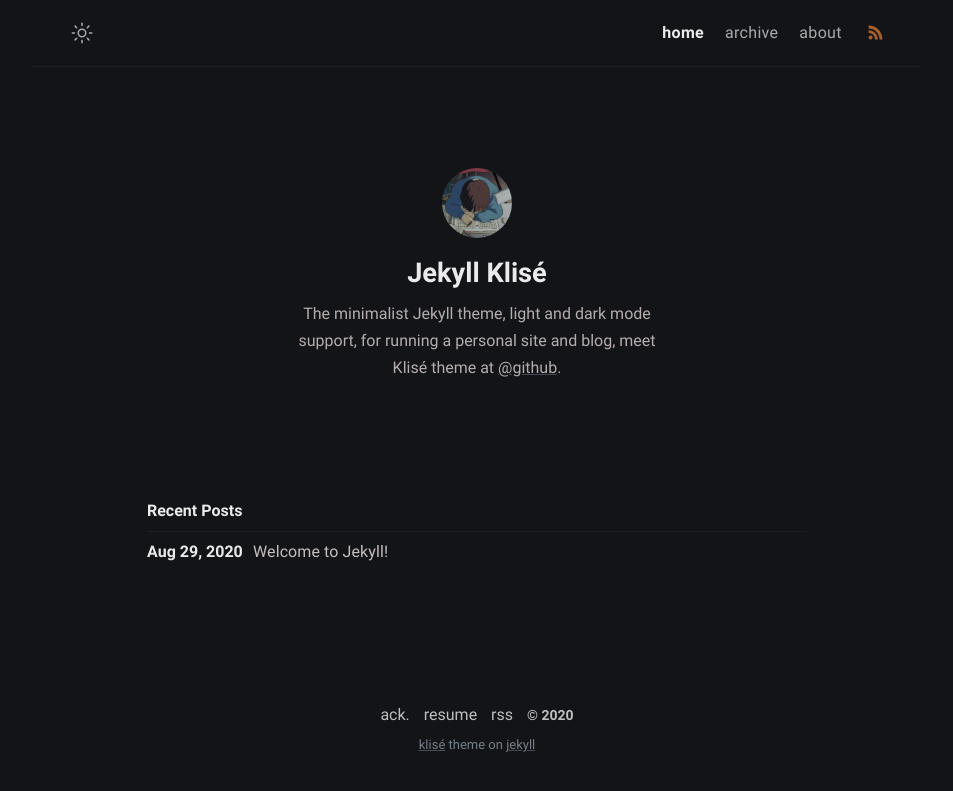
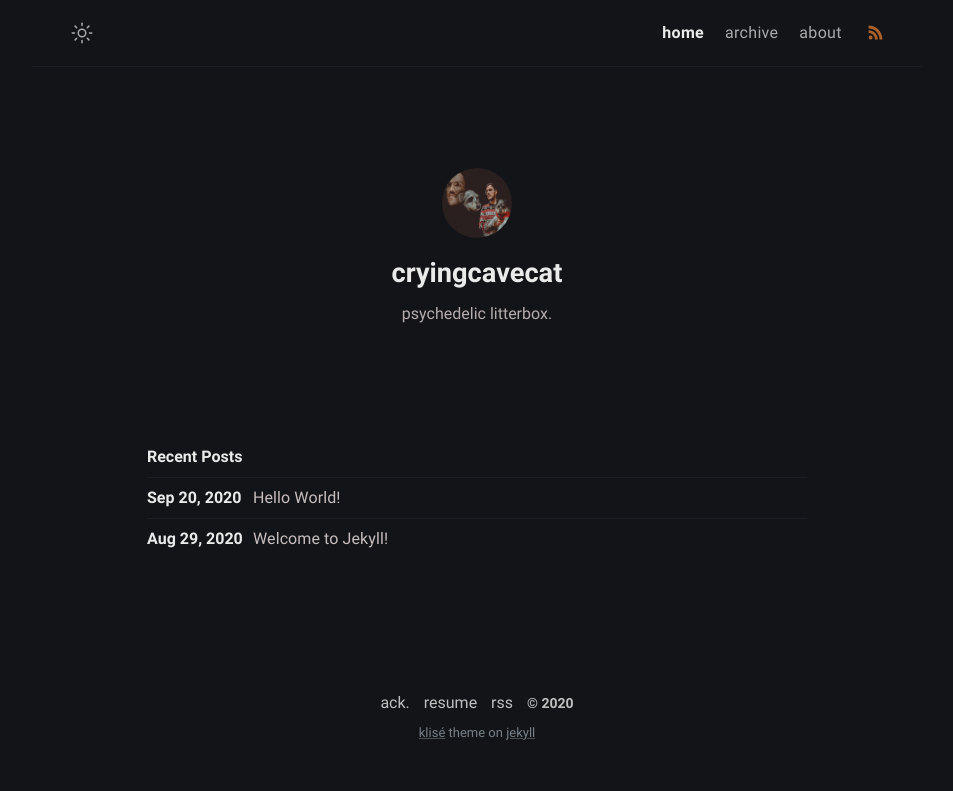
Before and after one commit to cryingcavecat/cryingcavecat.github.io, a Jekyll site: the page built from index.md, in a window 1280 px wide. Shown: the top 791 px of the page, without its empty margins (163-1116 px from the left). Built offline with Jekyll 4.4.1, drawn with Linux system fonts in a browser that asks for light colours.

Commit message:
First ramblings in Dev

```diff
--- a/_config.yml
+++ b/_config.yml
@@ -1,23 +1,21 @@
 # Site settings
-title: Klise Theme # site title
+title: cryingcavecat # site title
 description: >- # site description
-  He's writing in Bahasa about web technology and experience as a journal
-  for documentation things that he learned, meet him <a href="https://github.com/piharpi" target="_blank" rel="noopener">@github</a>.
+  a cat in space ...
 lang: en-US # default lang
-timezone: Asia/Jakarta # set your timezone
+timezone: Africa/Johannesburg # set your timezone
 image: assets/img/ogp.png # This image used for Open Graph more info https://ogp.me/
-repo: https://github.com/piharpi/jekyll-klise # site repo [optional]
+repo:  # site repo [optional]
 mode: dark # default theme "dark" | "light"
 
 # Profile settings
 author:
-  name: Jekyll Klisé # author name
+  name: cryingcavecat # author name
   bio: >- # tell to the world
-    The minimalist Jekyll theme, light and dark mode support, for running a personal site and blog,
-    meet Klisé theme at <a href="https://github.com/piharpi/jekyll-klise" target="_blank" rel="noopener">@github</a>.
-  username: username # general username
-  github: github_username # github username
-  twitter: twitter_username # twitter username
+    psychedelic litterbox.
+  username: cryingcavecat # general username
+  github: cryingcavecat # github username
+  twitter: cryingcavecat # twitter username
   facebook: facebook_username # facebook username
   email: your-email@email.com # email adress
   avatar: /assets/img/avatar.jpg # change with your own avatar
```
Also changed, not shown: _posts/hello-world/2020-09-20-Hello-World.md (added, +33 -0 lines), README.md (deleted), assets/img/avatar.jpg, lighthouse.png (deleted).
